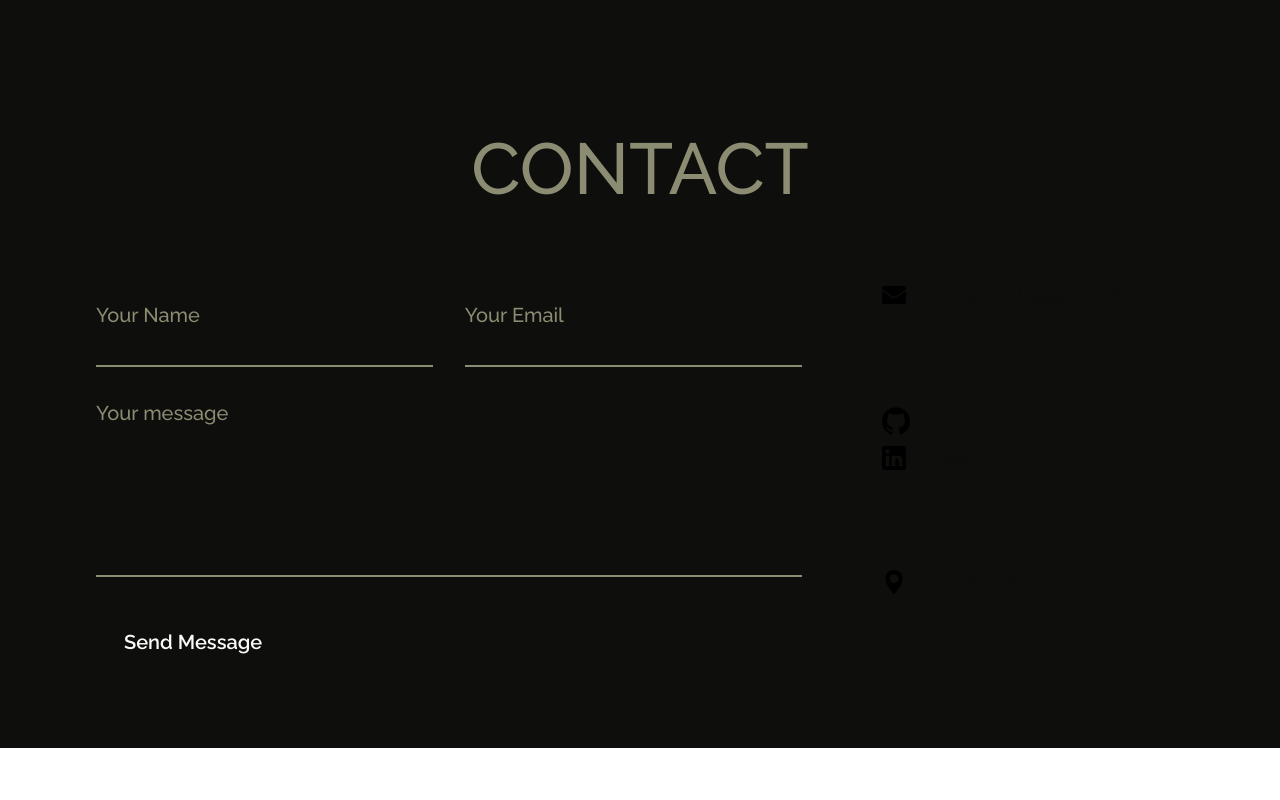
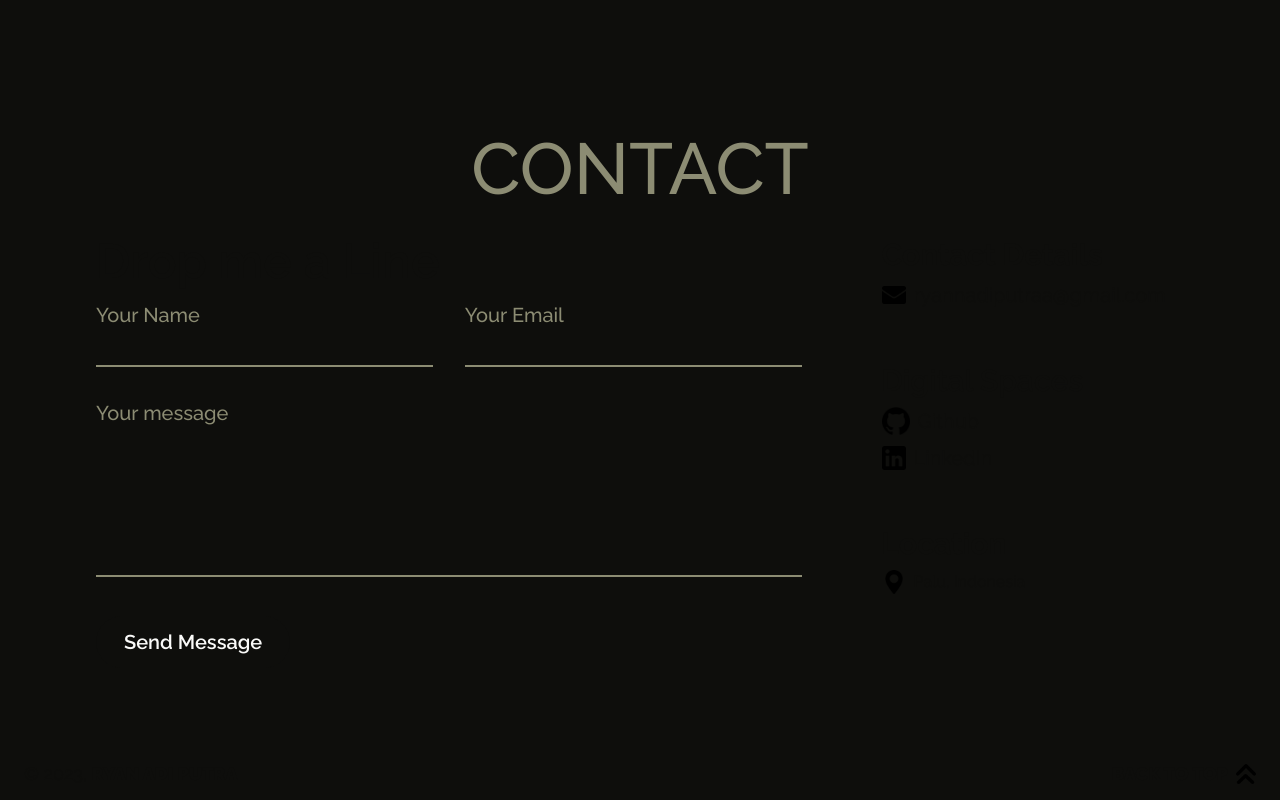
Before and after one commit to ryanadiputraa/portfolio, a Next.js app: page / in a window 1280 px wide. Shown: the part 4151-4951 px from the top of the page. Before the commit the page ends 4899 px from the top, so only its background shows below. Built offline with nearby package versions, Linux system fonts and the light colour scheme.

Commit message:
feat: footer

```diff
--- a/app/components/contact-form.tsx
+++ b/app/components/contact-form.tsx
@@ -3,7 +3,6 @@ import { FormEvent } from 'react';
 export function ContactForm(): React.ReactNode {
   const onSubmit = (e: FormEvent<HTMLFormElement>) => {
     e.preventDefault();
-    console.log('submit');
   };
 
   return (
@@ -42,7 +41,10 @@ export function ContactForm(): React.ReactNode {
         className="w-full resize-none border-b-2 border-accent outline-none"
         style={{ background: 'transparent' }}
       />
-      <button type="submit" className="bg-black font-semibold py-3 px-7 text-white rounded-full mt-8">
+      <button
+        type="submit"
+        className="bg-black font-semibold py-3 px-7 text-white rounded-full mt-8 hover:scale-105 transition-transform"
+      >
         Send Message
       </button>
     </form>
--- a/app/page.tsx
+++ b/app/page.tsx
@@ -2,8 +2,9 @@
 
 import Lenis from '@studio-freight/lenis';
 import { motion, useScroll } from 'framer-motion';
+import Image from 'next/image';
 import { useEffect, useRef, useState } from 'react';
-import { Element } from 'react-scroll';
+import { Element, animateScroll } from 'react-scroll';
 
 import { About } from './components/about';
 import { Contact } from './components/contact';
@@ -16,6 +17,7 @@ export default function Home() {
   const [theme, setTheme] = useState<Theme>('light');
   const aboutRef = useRef(null);
   const projectsRef = useRef(null);
+  const now = new Date();
 
   const { scrollYProgress: aboutSectionProgress } = useScroll({
     target: aboutRef,
@@ -29,7 +31,6 @@ export default function Home() {
   const changeTheme = (position: number) => {
     if (theme === 'dark') return;
     if (position > 0.2 && position < 0.68) {
-      console.log('change dark');
       setTheme('dark');
     } else {
       setTheme('light');
@@ -82,6 +83,22 @@ export default function Home() {
         <Projects theme={theme} projectsRef={projectsRef} />
         <Contact />
       </main>
+      <footer
+        className={`${
+          theme === 'light' ? 'bg-white' : 'bg-black'
+        } text-lg flex justify-center md:justify-between py-3 px-6`}
+      >
+        <p>
+          © {now.getFullYear()}, <span className="font-black">RYAN ADI PUTRA</span>
+        </p>
+        <span
+          className="font-black cursor-pointer hidden md:flex items-center gap-2"
+          onClick={() => animateScroll.scrollToTop()}
+        >
+          BACK TO TOP
+          <Image src={'/img/arrow.png'} width={20} height={8} alt="arrow" className=" -rotate-90" />
+        </span>
+      </footer>
     </>
   );
 }
```
Also changed, not shown: public/img/arrow.png (added).
